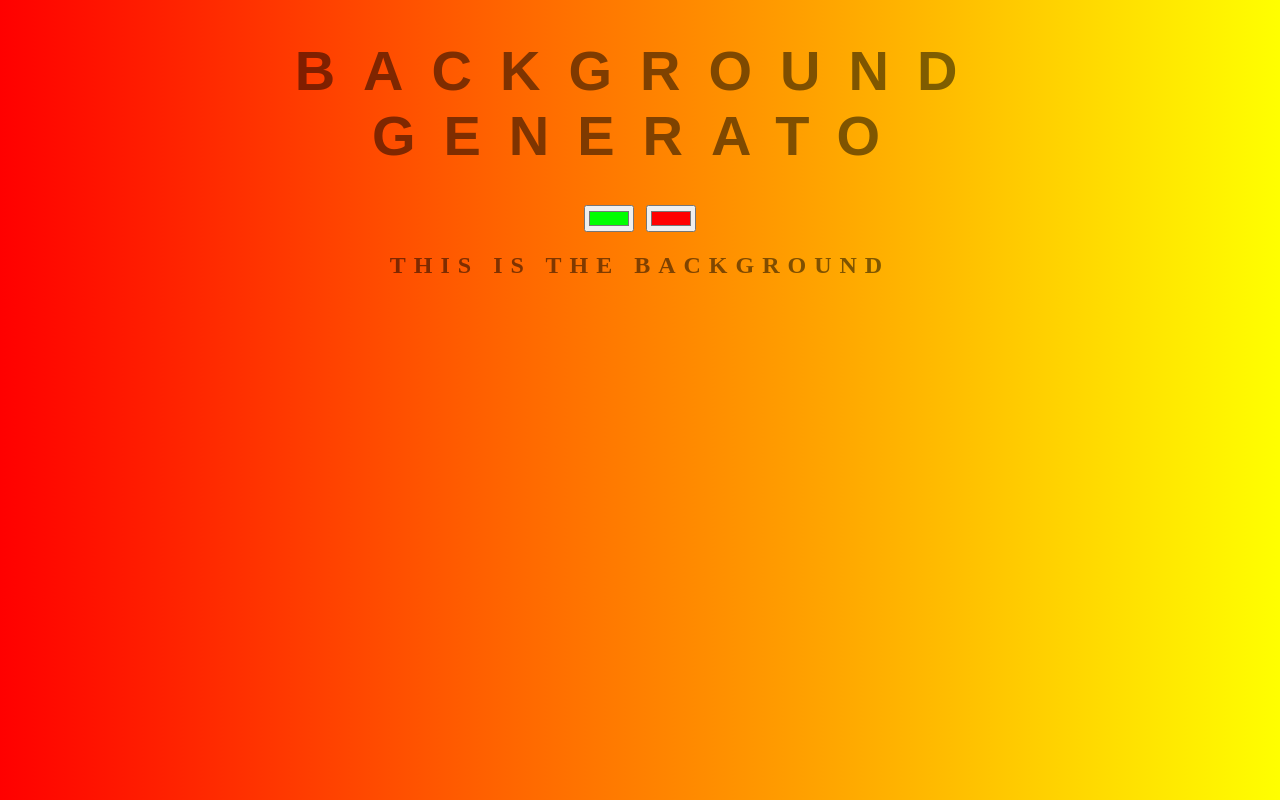
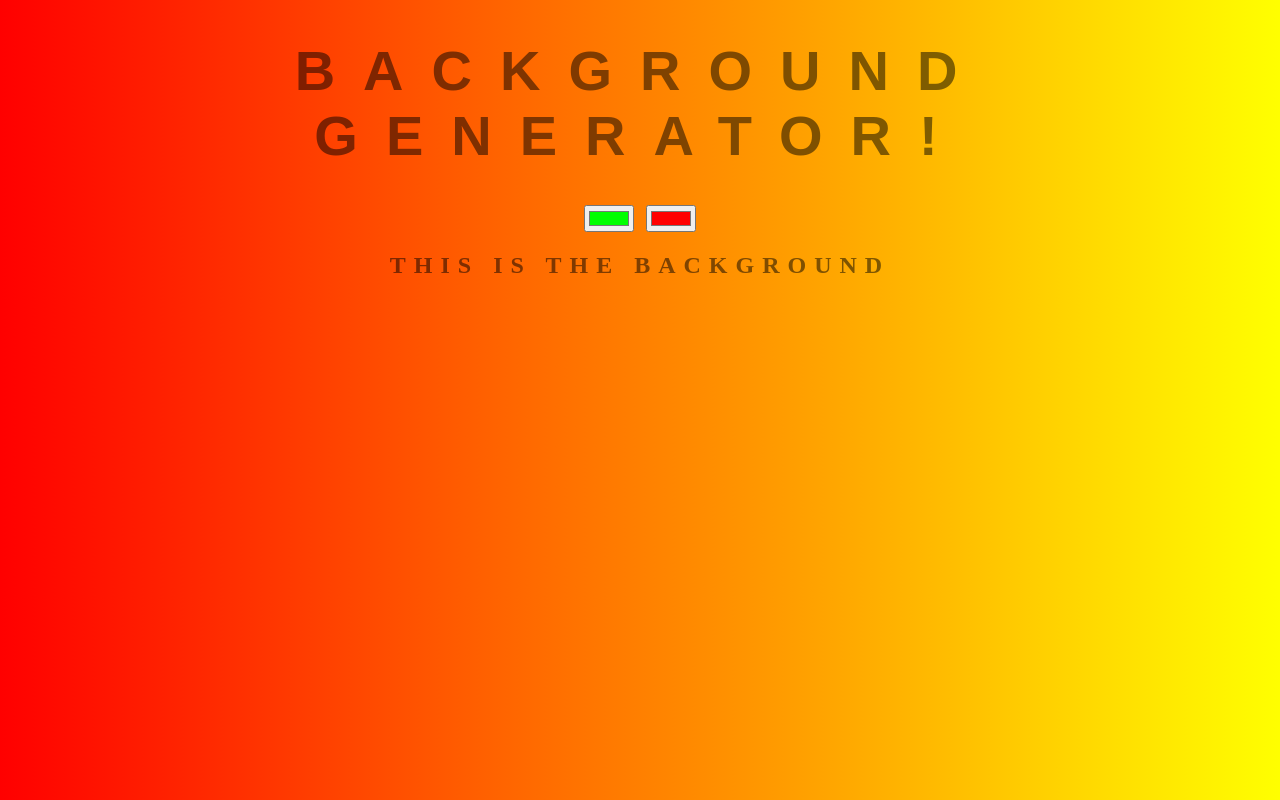
Before and after one commit to BlewEgg/background-generator, a plain HTML site: page index.html in a window 1280 px wide. Drawn offline with Linux system fonts and the light colour scheme.

Commit message:
Addded !

```diff
--- a/index.html
+++ b/index.html
@@ -5,7 +5,7 @@
 	<link rel="stylesheet" type="text/css" href="style.css">
 </head>
 <body id="gradient">
-	<h1>Background Generato</h1>
+	<h1>Background Generator!</h1>
 	<input class ="color1" type="color" name="color1" value="#00ff00">
 	<input class ="color2" type="color" name="color2" value="#ff0000">
 	<h2>This is the background</h2>
```
